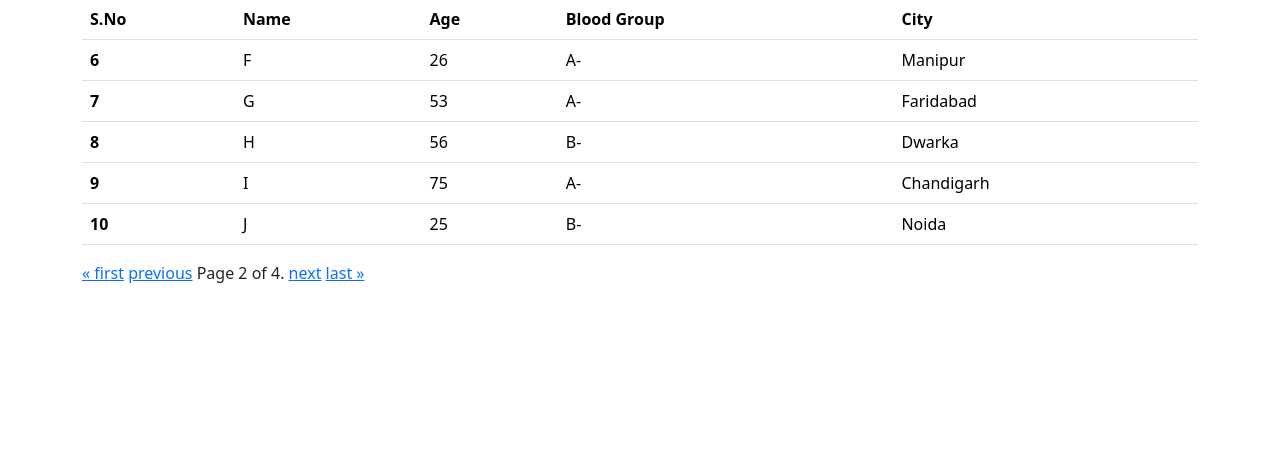
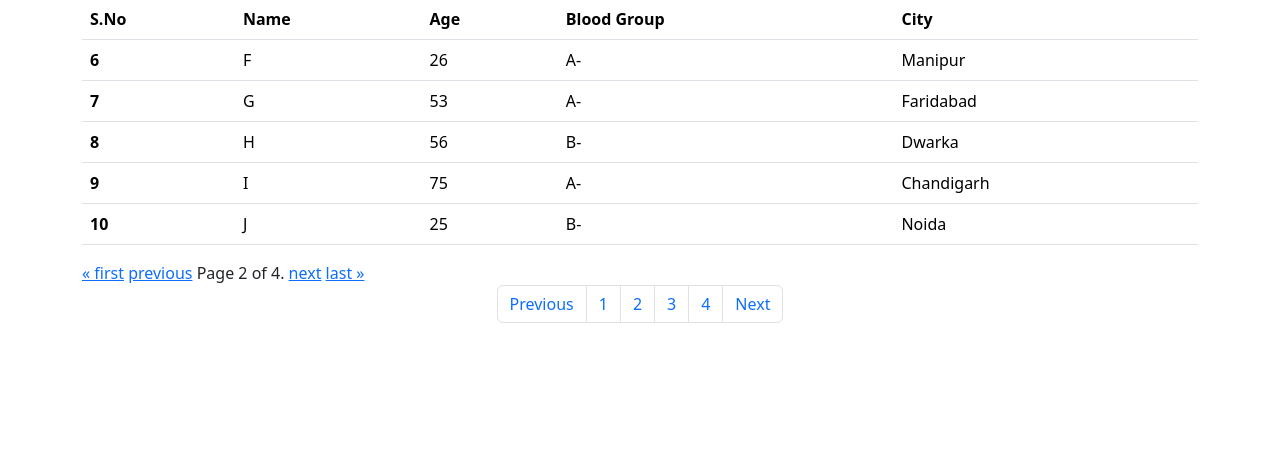
Before and after one commit to tranceverce/COLINT, a Django app: page /search/?page=2 in a window 1280 px wide. Shown: the part 57-532 px from the top of the page. Run offline with Django 4.2, Linux system fonts and the light colour scheme; data comes from the database, SQL or seed files in the repository.

Commit message:
modified:   DJANGO/myportal/portal_app/templates/portal_app/index.html 	modified:   DJANGO/myportal/portal_app/templates/portal_app/results.html

```diff
--- a/DJANGO/myportal/portal_app/templates/portal_app/index.html
+++ b/DJANGO/myportal/portal_app/templates/portal_app/index.html
@@ -11,9 +11,9 @@
 </head>
 
 <body>
-    <h1>Welcome</h1>
+
     <div class="container text-center">
-
+        <h1>Welcome</h1>
         <!-- TABLE -->
         <table class="table">
             <thead>
@@ -36,6 +36,8 @@
             </tbody>
         </table>
 
+
+
     </div>
 
 </body>
--- a/DJANGO/myportal/portal_app/templates/portal_app/results.html
+++ b/DJANGO/myportal/portal_app/templates/portal_app/results.html
@@ -59,22 +59,32 @@
                 </span>
             </div>
 
-
-        <!-- <div>
+            <!-- BOOTSTRAP NAVBAR -->
+            <div>
                 <nav aria-label="Page navigation example">
                     <ul class="pagination justify-content-center">
-                    <li class="page-item disabled">
-                        <a class="page-link" href="#" tabindex="-1">Previous</a>
+
+                        {% if page_obj.has_previous %}
+                        <li class="page-item">
+                            <a class="page-link" href="?page={{ page_obj.previous_page_number }}"
+                                tabindex="-1">Previous</a>
                         </li>
-                    <li class="page-item"><a class="page-link" href="#">1</a></li>
-                    <li class="page-item"><a class="page-link" href="#">2</a></li>
-                    <li class="page-item"><a class="page-link" href="#">3</a></li>
+                        {% endif %}
+
+                        <li class="page-item"><a class="page-link" href="?page=1">1</a></li>
+                        <li class="page-item"><a class="page-link" href="?page=2">2</a></li>
+                        <li class="page-item"><a class="page-link" href="?page=3">3</a></li>
+                        <li class="page-item"><a class="page-link" href="?page=4">4</a></li>
+
+                        {% if page_obj.has_next %}
                         <li class="page-item">
-                        <a class="page-link" href="#">Next</a>
+                            <a class="page-link" href="?page={{ page_obj.next_page_number }}">Next</a>
                         </li>
+                        {% endif %}
+
                     </ul>
                 </nav>
-        </div> -->
+            </div>
 
 
         </div>
```
Lines whose indentation alone changed are shown as unchanged.
